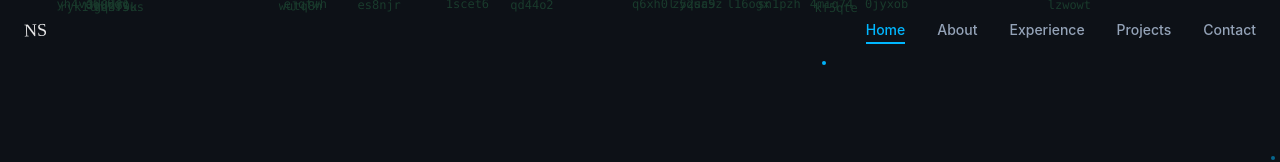
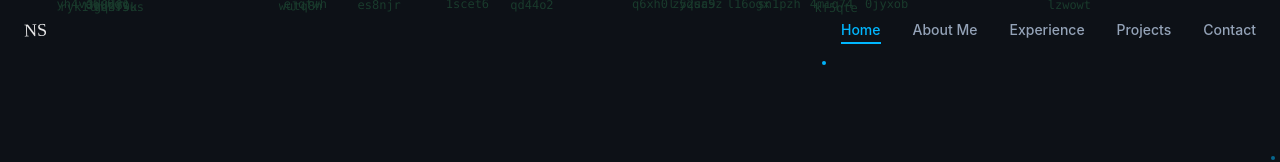
Before and after one commit to nidhi-subrah/Portfolio, a React (Vite) app: page / in a window 1280 px wide. Shown: the top 162 px of the page. Built offline with nearby package versions, Linux system fonts and the light colour scheme.

Commit message:
Link About Me in Navbar to page

```diff
--- a/src/components/Navigation.tsx
+++ b/src/components/Navigation.tsx
@@ -3,14 +3,14 @@ import { Button } from '@/components/ui/button';
 
 const navItems = [
   { name: 'Home', href: '#hero' },
-  { name: 'About', href: '#about' },
+  { name: 'About Me', href: '#about-details' },
   { name: 'Experience', href: '#experience' },
   { name: 'Projects', href: '#projects' },
   { name: 'Contact', href: '#contact' }
 ];
 
 export const Navigation = () => {
-  const [activeSection, setActiveSection] = useState('about');
+  const [activeSection, setActiveSection] = useState('about-details');
   const [isScrolled, setIsScrolled] = useState(false);
 
   useEffect(() => {
```
